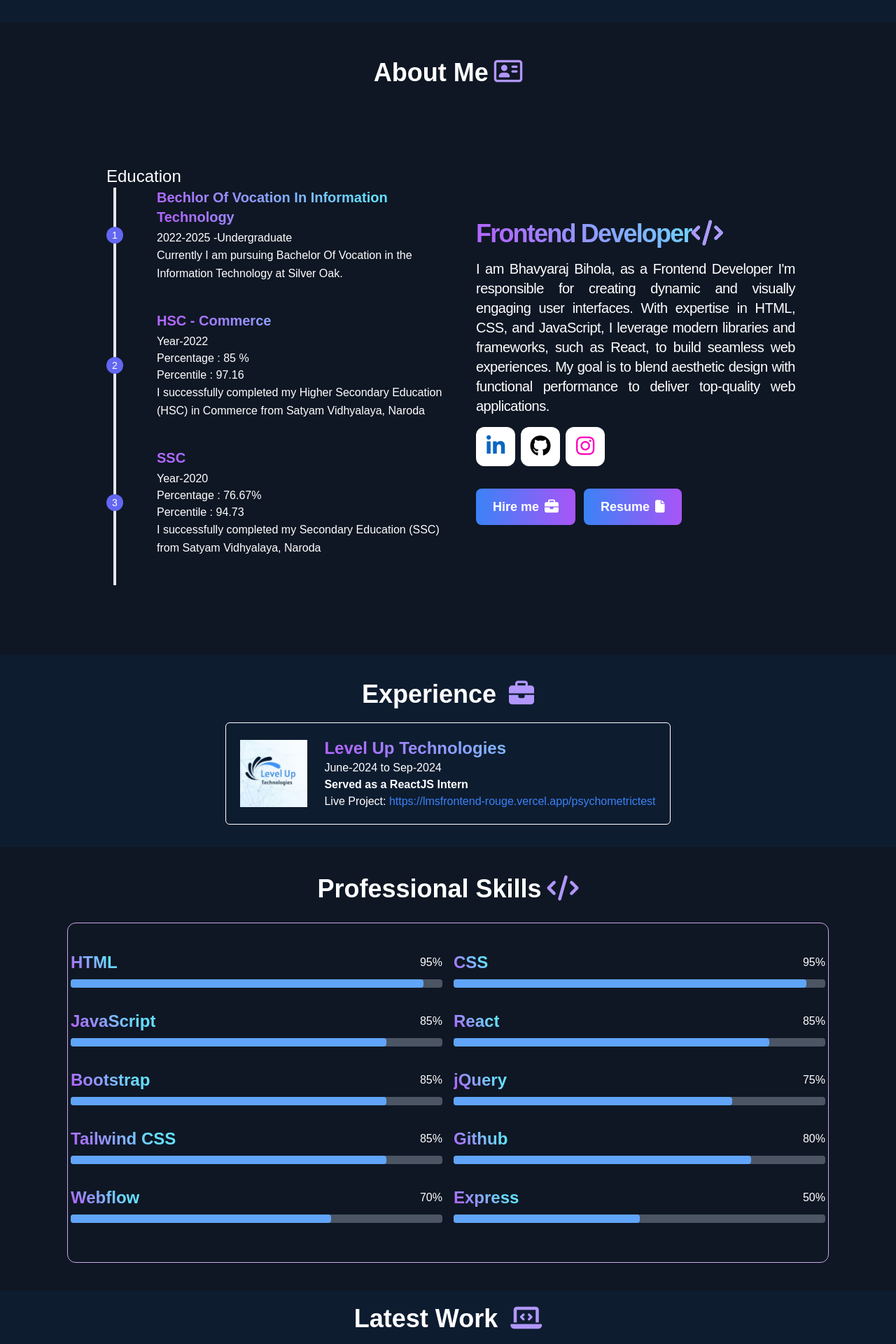
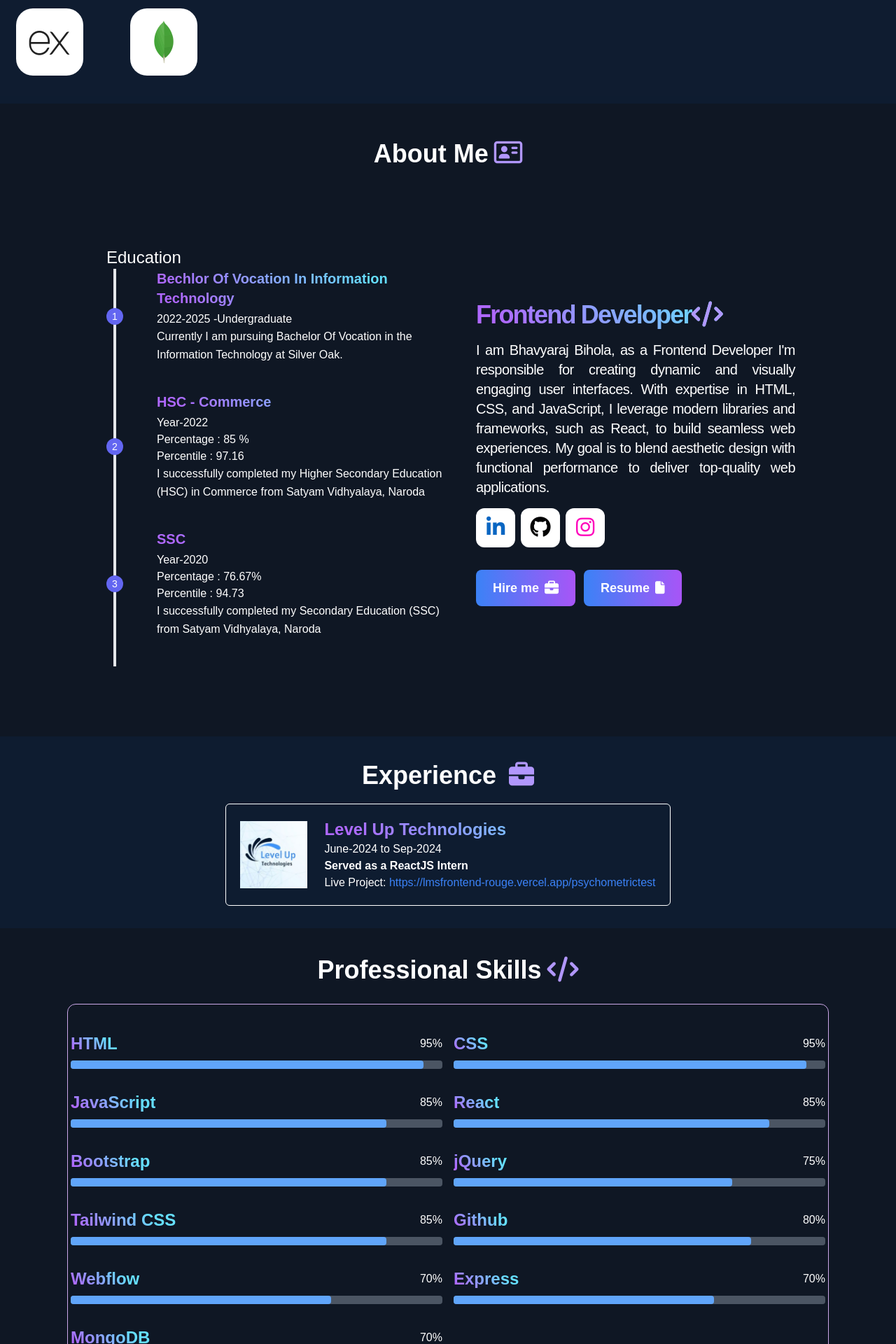
Before and after one commit to Bhavyaraj123/Bhavyaraj-Portfolio, a React (Create React App) app: page / in a window 1280 px wide. Shown: the part 880-2800 px from the top of the page at 70% size. Built offline with nearby package versions, Linux system fonts and the light colour scheme.

Commit message:
addedd skill

```diff
--- a/src/components/Profskills.js
+++ b/src/components/Profskills.js
@@ -12,7 +12,8 @@ const skills = [
   { name: 'Tailwind CSS', level: 85 },
   { name: 'Github', level:80 },
   { name: 'Webflow', level:70 },
-  { name: 'Express ', level:50 },
+  { name: 'Express ', level:70 },
+  { name: 'MongoDB ', level:70 },
 ];
 
 const SkillBar = ({ name, level }) => {
--- a/src/components/Skills.js
+++ b/src/components/Skills.js
@@ -6,6 +6,8 @@ import react from "../assets/react.png";
 import jquery from "../assets/jquery.png";
 import bootstrap from "../assets/bootstrap.png";
 import tailwind from "../assets/tailwind.png";
+import express from "../assets/express.png"
+import mongo from "../assets/MongoDB.png"
 import AOS from 'aos';
 import 'aos/dist/aos.css';
 import git from '../assets/github.png'
@@ -115,6 +117,28 @@ const[hover,sethover]=useState();
             </div>
             )}
             </div>
+<div className="relative ">
+
+            <div className=" p-4 bg-white rounded-3xl  w-24 h-24 mx-6 flex justify-center items-center"  data-aos="fade-in" data-aos-delay="300" onMouseEnter={()=>{sethover("Express")}} onMouseLeave={()=>{sethover(" ")}}>
+              <img src={express} alt="" className="w-16 h-16  " />
+            </div>
+            {hover==="Express" &&(
+              <div className="absolute -top-10 left-1/2 transform -translate-x-1/2 bg-white text-dark font-semibold  text-sm py-1 px-2 rounded-md">
+              Express.js
+            </div>
+            )}
+            </div>
+<div className="relative ">
+
+            <div className=" p-4 bg-white rounded-3xl  w-24 h-24 mx-6 flex justify-center items-center"  data-aos="fade-in" data-aos-delay="300" onMouseEnter={()=>{sethover("MongoDB")}} onMouseLeave={()=>{sethover(" ")}}>
+              <img src={mongo} alt="" className="w-16 h-16  " />
+            </div>
+            {hover==="MongoDB" &&(
+              <div className="absolute -top-10 left-1/2 transform -translate-x-1/2 bg-white text-dark font-semibold  text-sm py-1 px-2 rounded-md">
+              MongoDB
+            </div>
+            )}
+            </div>
 
 
           </div>
```
Also changed, not shown: src/assets/MongoDB.png (added), src/assets/express.png (added).
